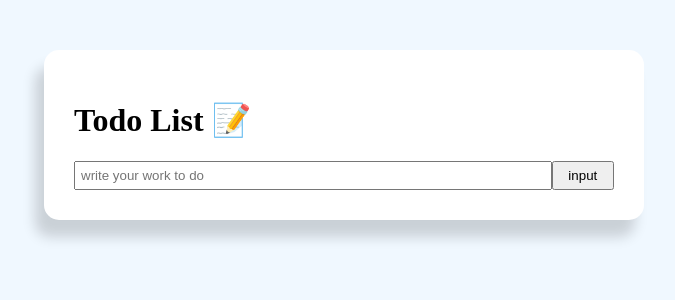
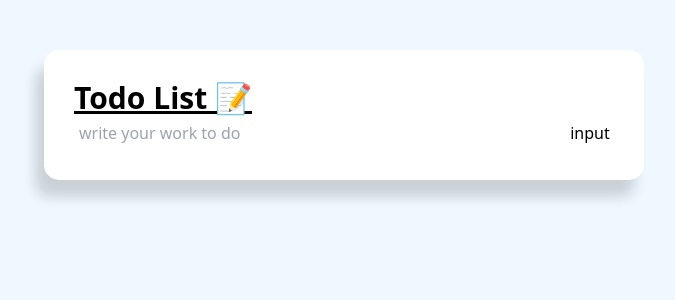
Before and after one commit to jungeun-p/Study-React-With-NextJS, a React (Create React App) app in the folder practice-app/: page / in a window 1280 px wide. Shown: the top 300 px of the page, without its empty margins (296-971 px from the left). Built offline with nearby package versions, Linux system fonts and the light colour scheme.

Commit message:
[ install ] install tailwind CSS framework and apply application

```diff
--- a/practice-app/package.json
+++ b/practice-app/package.json
@@ -34,5 +34,8 @@
       "last 1 firefox version",
       "last 1 safari version"
     ]
+  },
+  "devDependencies": {
+    "tailwindcss": "^3.2.4"
   }
 }
--- a/practice-app/src/App.css
+++ b/practice-app/src/App.css
@@ -1,4 +1,8 @@
-.container {
+@tailwind base;
+@tailwind components;
+@tailwind utilities;
+
+ .container {
     margin: auto;
     max-width: 600px;
 }
--- a/practice-app/src/App.js
+++ b/practice-app/src/App.js
@@ -7,7 +7,7 @@
     <div className="container">
       <div className="todoBlock">
         <div className="title">
-            <h1>Todo List 📝</h1>
+            <h1 className="text-3xl font-bold underline">Todo List 📝</h1>
         </div>
         <TodoApp />
       </div>
--- /dev/null
+++ b/practice-app/tailwind.config.js
@@ -0,0 +1,8 @@
+/** @type {import('tailwindcss').Config} */
+module.exports = {
+  content: ["./src/**/*.{html,js}"],
+  theme: {
+    extend: {},
+  },
+  plugins: [],
+}
```
Also changed, not shown: 2 other files (tests, documents, lock files or other folders).
